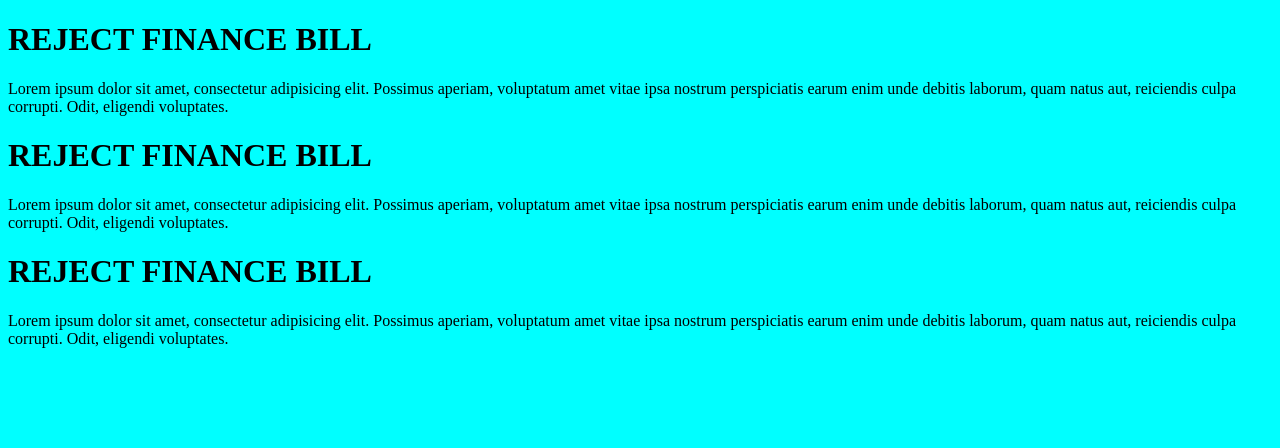
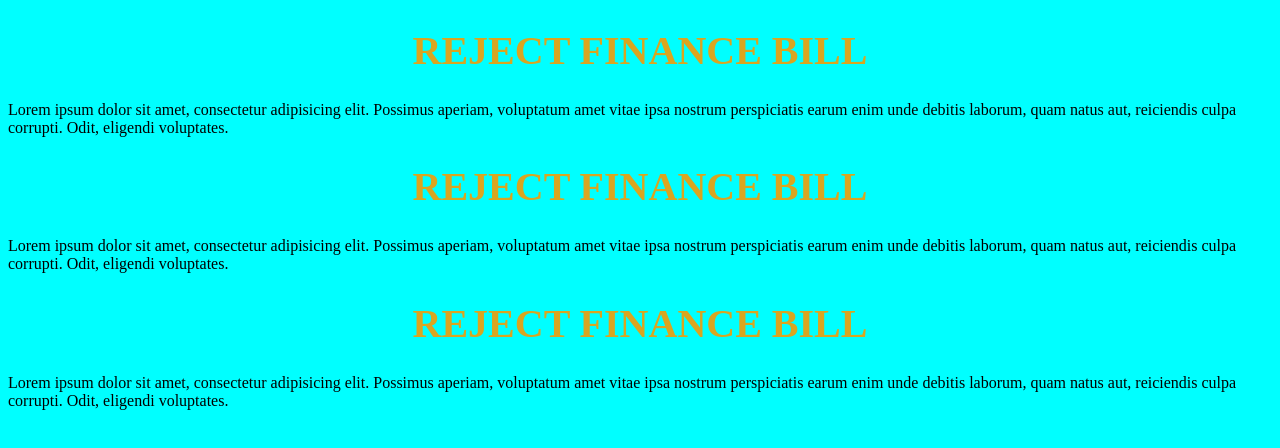
Before and after one commit to Meshmanu0811/finance_reject, a plain HTML site: page index.html in a window 1280 px wide. Drawn offline with Linux system fonts and the light colour scheme.

Commit message:
third commit

```diff
--- a/css/style.css
+++ b/css/style.css
@@ -1,3 +1,11 @@
 *{
     background-color: aqua;
 }
+h1{
+    color: goldenrod;
+    font-size: 40px;
+    text-transform: uppercase;
+    text-align: center;
+    b
+
+}
```
